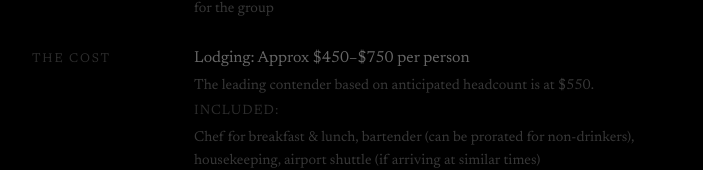
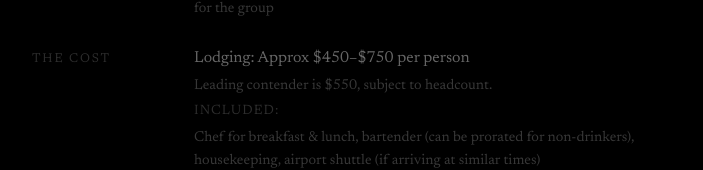
Before and after one commit to ava-firstaccess/wedding-website, a Next.js app: page /bach in a window 1280 px wide. Shown: the part 296-466 px from the top of the page, without its empty margins (288-991 px from the left). Built offline with nearby package versions, Linux system fonts and the light colour scheme.

Commit message:
Update lodging subtext

```diff
--- a/app/bach/page.js
+++ b/app/bach/page.js
@@ -91,7 +91,7 @@ export default function Bach() {
               <span className={styles.menuLabel}>The Cost</span>
               <div className={styles.menuValueStack}>
                 <p>Lodging: Approx $450–$750 per person</p>
-                <p className={styles.sub}>The leading contender based on anticipated headcount is at $550.</p>
+                <p className={styles.sub}>Leading contender is $550, subject to headcount.</p>
                 <p className={styles.subsectionLabel}>Included:</p>
                 <p className={styles.sub}>Chef for breakfast &amp; lunch, bartender (can be prorated for non-drinkers), housekeeping, airport shuttle (if arriving at similar times)</p>
                 <p className={styles.subsectionLabel}>Additional costs:</p>
```
